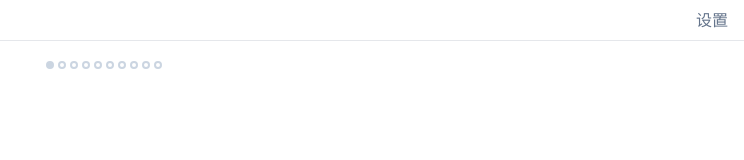
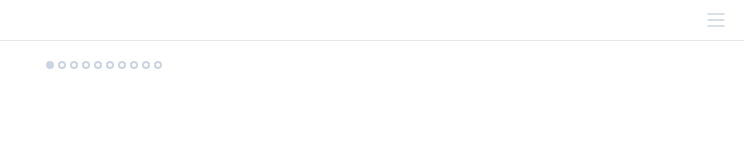
Before and after one commit to StrangeTown/just_recite_web, a React app: page / in a window 1280 px wide. Shown: the top 160 px of the page, without its empty margins (536-1280 px from the left). Built offline with nearby package versions, Linux system fonts and the light colour scheme.

Commit message:
add settings icon

```diff
--- a/src/App.tsx
+++ b/src/App.tsx
@@ -18,7 +18,10 @@ function App() {
 
 	return (
 		<div className="App h-screen flex flex-col">
-			<Header onSettingsClick={() => setSettingsVisible(!settingsVisible)} />
+			<Header
+				settingsVisible={settingsVisible}
+				onSettingsClick={() => setSettingsVisible(!settingsVisible)}
+			/>
 			<div className="flex-1 flex">
 				<div className="flex-1">
 					<Home />
--- a/src/components/Header.tsx
+++ b/src/components/Header.tsx
@@ -2,19 +2,24 @@ import { useTranslation } from "react-i18next";
 
 interface HeaderProps {
 	onSettingsClick: () => void;
+  settingsVisible: boolean;
 }
-const Header = ({ onSettingsClick }: HeaderProps) => {
+const Header = ({ onSettingsClick, settingsVisible }: HeaderProps) => {
 	const { t } = useTranslation();
 
+  const menuColorCls = settingsVisible ? "text-slate-500" : "text-slate-300";
 	return (
 		<div className="flex justify-end px-4 py-2 border-b">
 			<div
-				className="text-slate-500"
+				className={`flex items-center gap-2 ${menuColorCls}`}
 				onClick={() => {
 					onSettingsClick();
 				}}
 			>
-				{t("settigns")}
+        {/* Menu Icon */}
+        <svg xmlns="http://www.w3.org/2000/svg" className="h-6 w-6 cursor-pointer" fill="none" viewBox="0 0 24 24" stroke="currentColor">
+          <path strokeLinecap="round" strokeLinejoin="round" strokeWidth="1.5" d="M4 6h16M4 12h16M4 18h16" />
+        </svg>
 			</div>
 		</div>
 	);
```
